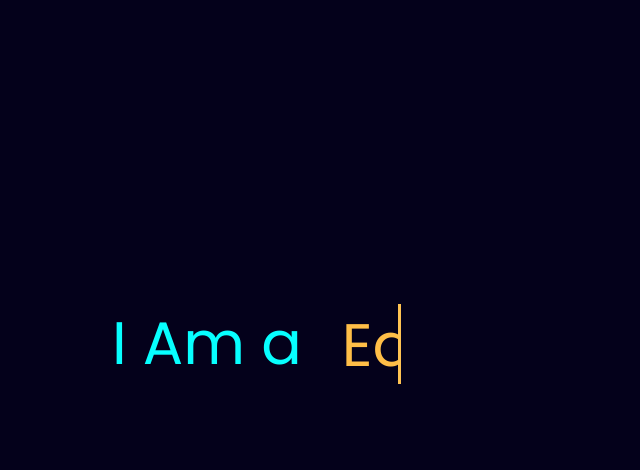
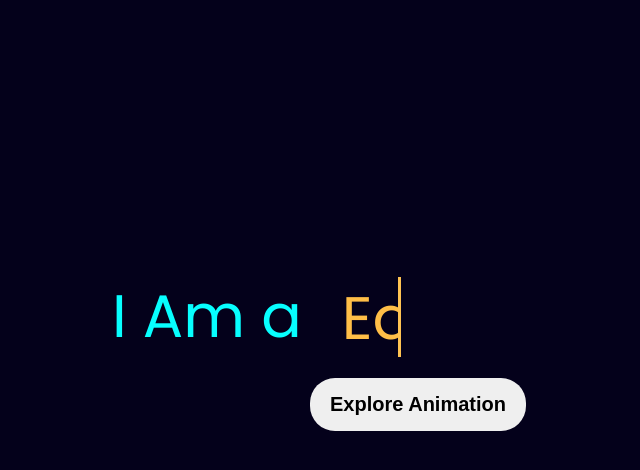
Before and after one commit to islamtusher/type-animation, a plain HTML site: page index.html in a window 1280 px wide. Shown: the part 54-524 px from the top of the page, without its empty margins (222-862 px from the left). Drawn offline with Linux system fonts and the light colour scheme.

Commit message:
button added

```diff
--- a/index.html
+++ b/index.html
@@ -18,6 +18,9 @@
                 <li><span>Editor</span></li>
             </ul>
         </div>
+        <div class="btn">
+            <button type="submit">Explore Animation</button>
+        </div>
     </div>
 
 
--- a/style.css
+++ b/style.css
@@ -1,3 +1,4 @@
+
 @import url('https://fonts.googleapis.com/css2?family=Poppins&display=swap');
 body{
     margin: 0;
@@ -8,6 +9,7 @@ body{
     min-height: 100vh;
     color: cornsilk;
     display: flex;
+    flex-direction: column;
     justify-content: center;
     align-items: center;
     background-color: rgb(4, 1, 27);
@@ -61,3 +63,50 @@ body{
     }
 
 }
+
+.btn button{
+    position: relative;
+    overflow: hidden;
+
+    padding: 15px 20px;
+    color: black;
+    border-radius: 25px;
+    border: none;
+    font-size: 20px;
+    font-weight: bold;
+}
+.btn button::before{
+    content: "";
+    position: absolute;
+    top: 0; left: 0; right: 0; bottom: 0;
+    background-color: rgb(12, 179, 201);
+    z-index: -1;
+
+    transition: transform .3s ease-in;
+    transform-origin: left;
+    transform: scaleX(0);
+}
+.btn button:hover::before{
+    transform: scaleX(1);
+}
+.btn button{
+    transition: color .1s ease-in;
+    z-index: 1;
+}
+.btn button:hover{
+    color: rgb(255, 255, 255);
+    cursor: pointer;
+}
+
+
+/* .btn button:hover{
+    animation: color-slide 2s infinite ;
+}
+
+@keyframes color-slide {
+    0%   {background-color: rgb(20, 211, 211); left: 0; }
+    25%  {background-color: rgb(20, 211, 211); left: 25px;}
+    50%  {background-color: rgb(20, 211, 211); left: 50px;}
+    75%  {background-color: rgb(20, 211, 211); left: 75px;}
+    100% {background-color: rgb(20, 211, 211); left: 100px;}
+  } */
```
